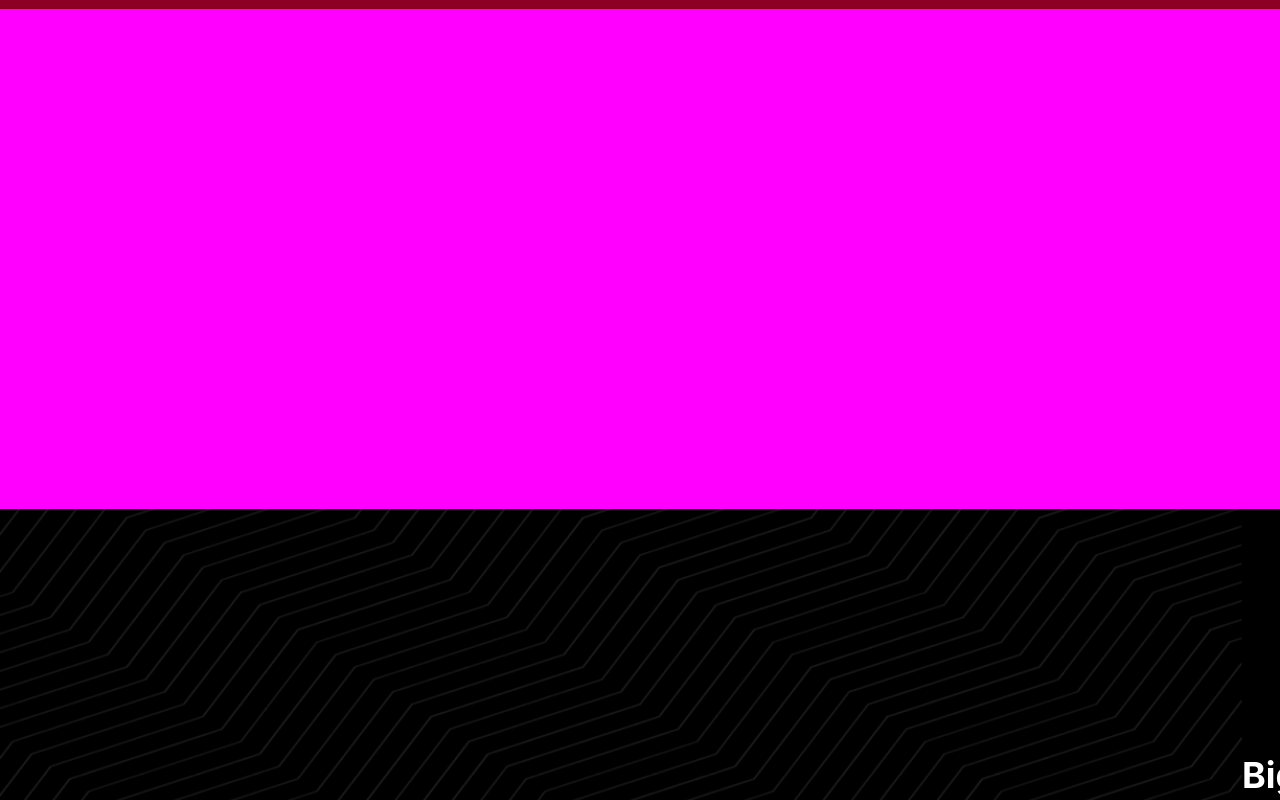
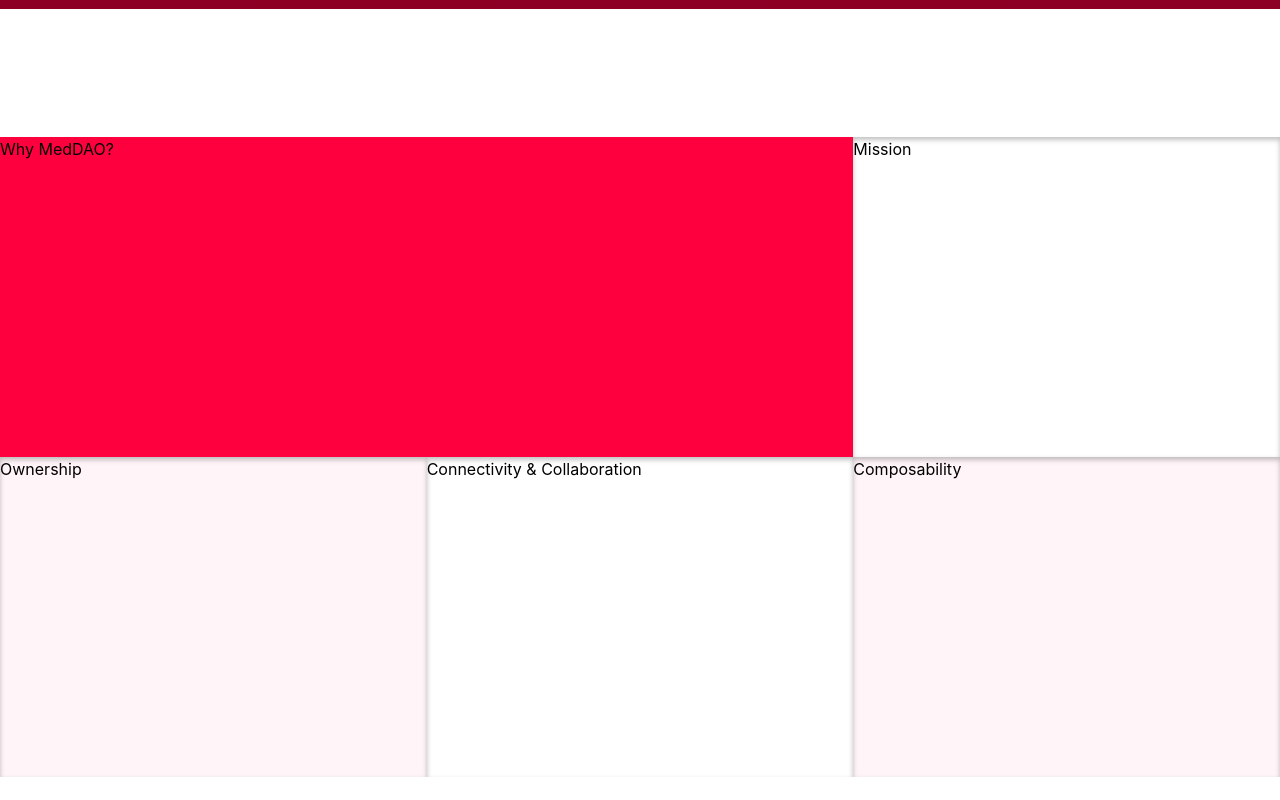
Before and after one commit to MedDAO-xyz/Website, a Next.js app: page / in a window 1280 px wide. Shown: the part 1960-2760 px from the top of the page. Built offline with nearby package versions, Linux system fonts and the light colour scheme.

Commit message:
FEAT (WhyMedDAO) : adds Desktop grid layout
Also adds base card styles

```diff
--- a/src/components/WhyMedDAO/DesktopTabletView.tsx
+++ b/src/components/WhyMedDAO/DesktopTabletView.tsx
@@ -1,4 +1,32 @@
-import { Box } from "@chakra-ui/react";
+import { Box, Grid, GridItem } from "@chakra-ui/react";
+import cardsContent from "./content.json";
+
 export const DesktopTabletView = () => (
-  <Box w="100%" h="500px" bgColor="magenta" />
+  <Box as="section" w="100%" h="fit-content" bgColor="yellow" my="8rem">
+    <Grid as="ul" gridTemplateColumns={{ lg: "1fr 1fr 1fr" }} w="100%" h="100%">
+      {cardsContent &&
+        cardsContent.map((card, index) => {
+          const isLeadCard = index === 0;
+          const isEvenCard = index % 2;
+          return (
+            <GridItem
+              as="li"
+              w="100%"
+              h="20rem"
+              bg={isLeadCard ? "#FF003F" : isEvenCard ? "white" : "#FFF4F7"}
+              colSpan={isLeadCard ? 2 : 1}
+              boxShadow={
+                isLeadCard
+                  ? "none"
+                  : "inset 0px 2.74699px 5.49398px rgba(0, 0, 0, 0.25)"
+              }
+              listStyleType='none'
+              color='black'
+            >
+              {card.title}
+            </GridItem>
+          );
+        })}
+    </Grid>
+  </Box>
 );
--- /dev/null
+++ b/src/components/WhyMedDAO/content.json
@@ -0,0 +1,47 @@
+[
+  {
+    "title": "Why MedDAO?"
+  },
+  {
+    "title": "Mission",
+    "text": [
+      "MedDAO is a token based community and protocol with the primary mission of distributing medical knowledge without boundaries, barriers of intermediaries. Our goal is to drive adoption and awareness of decentralized healthcare, or healthcare 3.0."
+    ],
+    "link": {
+      "href": "/",
+      "alt": ""
+    }
+  },
+  {
+    "title": "Ownership",
+    "text": [
+      "We believe that biggest opportunity in leveraging blockchain is to put ownership back into the hands of individuals:",
+      "For Physicians: reclaim ownership of your practice of medicine",
+      "For Patients: reclaim ownership of your..."
+    ],
+    "link": {
+      "href": "/",
+      "alt": ""
+    }
+  },
+  {
+    "title": "Connectivity & Collaboration",
+    "text": [
+      "DAOs are a model of human coordination without rigid leadership that facilitates the emergence of valuable ideas through collaboration. Together, we have the power to distribute medical knowledge by an order of magnitude."
+    ],
+    "link": {
+      "href": "/",
+      "alt": ""
+    }
+  },
+  {
+    "title": "Composability",
+    "text": [
+      "MedDAO endeavors to provide the abstractions, primitives and tooling for others to potentially extend it with many different implementations and applications"
+    ],
+    "link": {
+      "href": "/",
+      "alt": ""
+    }
+  }
+]
```
